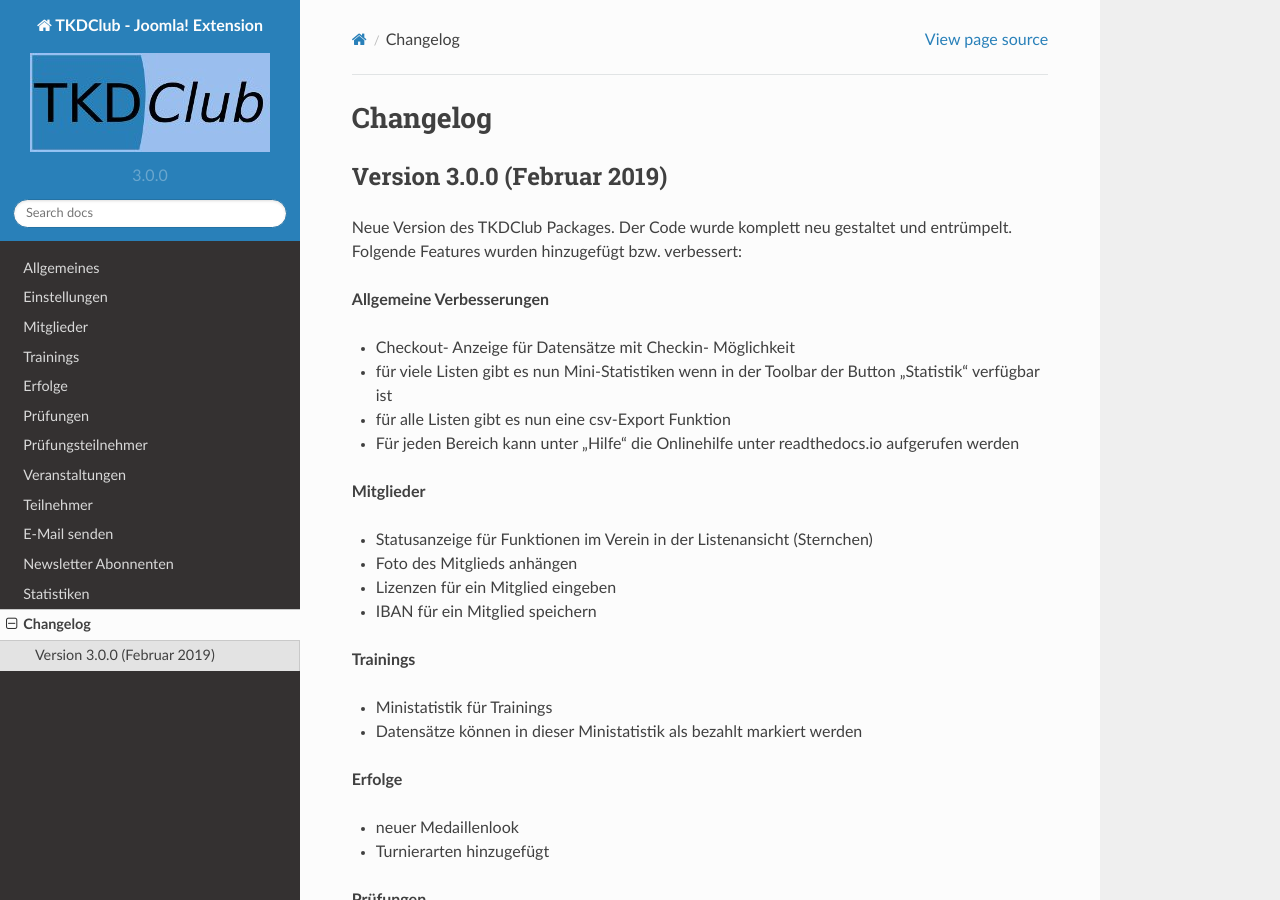
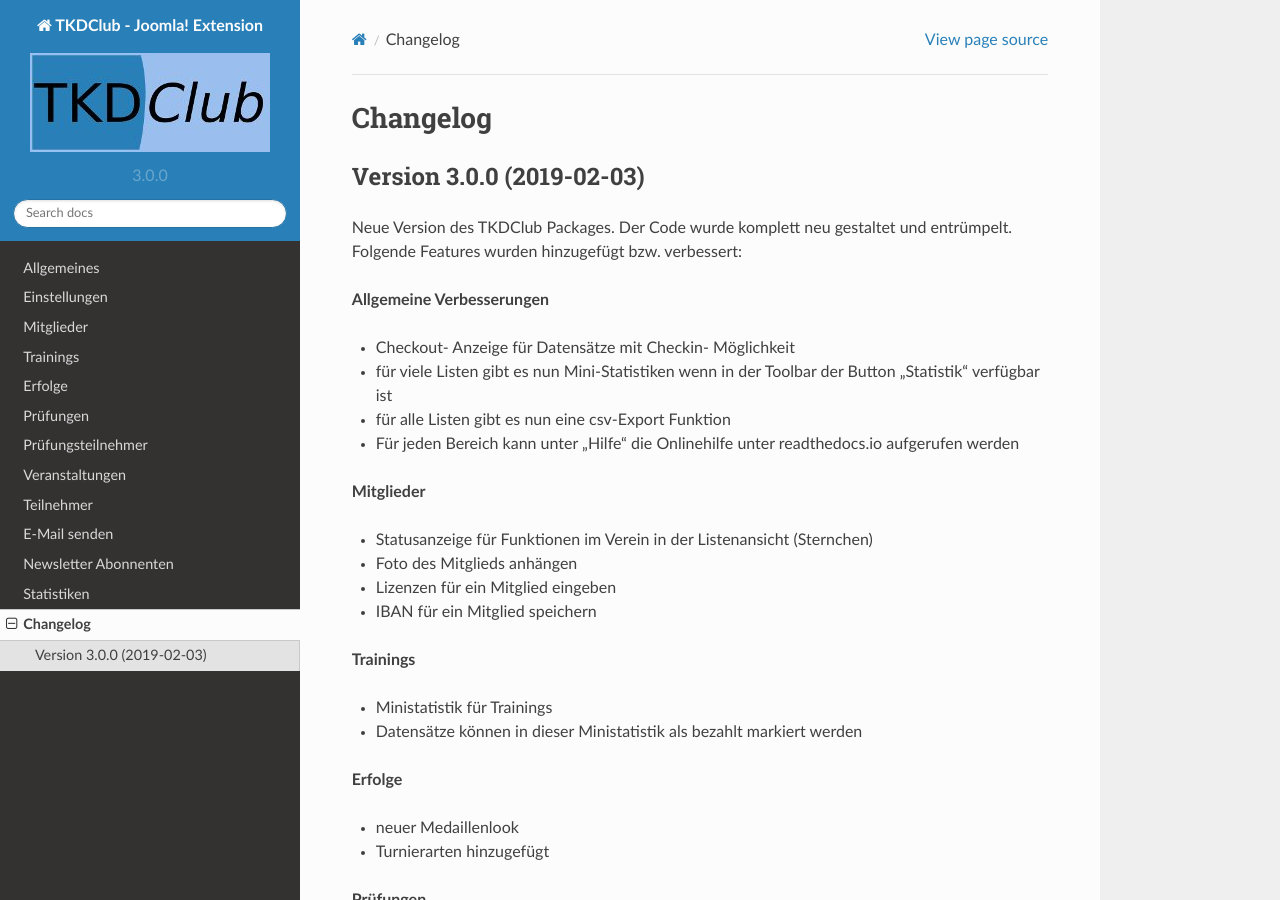
Before and after one commit to RedfinDiver/tkdclub, a Sphinx documentation site: the page built from docs/changelog.rst, in a window 1280 px wide and 900 px high. Built offline with Sphinx 7.4.7 and the Read the Docs theme 2.0.0, drawn with Linux system fonts in a browser that asks for light colours.

Commit message:
internation date format

```diff
--- a/docs/changelog.rst
+++ b/docs/changelog.rst
@@ -1,7 +1,7 @@
 Changelog
 =========
 
-Version 3.0.0 (Februar 2019)
+Version 3.0.0 (2019-02-03)
 ----------------------------
 
 Neue Version des TKDClub Packages. Der Code wurde komplett neu gestaltet und
```
